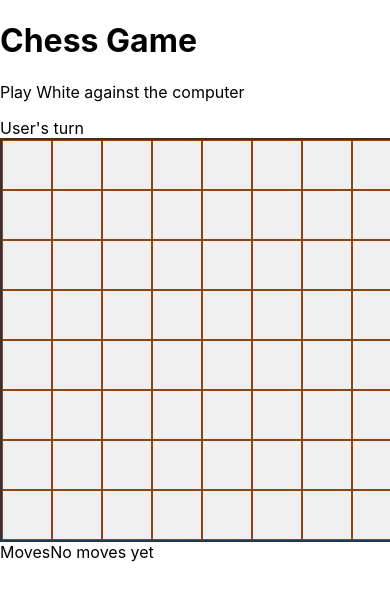
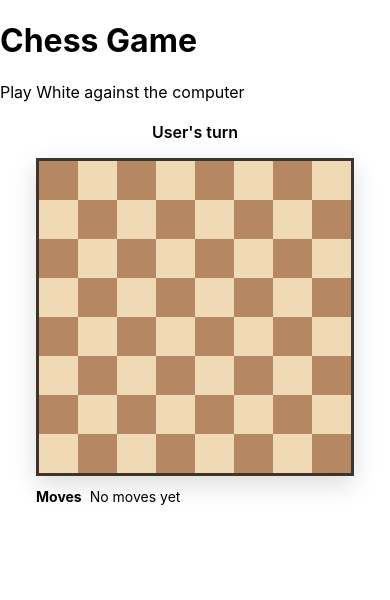
Before and after one commit to Pariram140/Chess-game, a React (Create React App) app: page / in a window 390 px wide. Shown: the top 600 px of the page. Built offline with nearby package versions, Linux system fonts and the light colour scheme.

Commit message:
style: make chessboard responsive and accessible

```diff
--- a/src/components/Board/Board.css
+++ b/src/components/Board/Board.css
@@ -1,10 +1,21 @@
-/* components/Board.css */
+.chess-game {
+  width: fit-content;
+  max-width: 100%;
+  margin: 1.25rem auto;
+}
+
+.game-status {
+  min-height: 1.5rem;
+  margin-bottom: 0.75rem;
+  font-weight: 600;
+  text-align: center;
+}
+
 .board {
-    display: flex;
-    flex-direction: column; /* Display rows vertically */
-    border: 2px solid #333;
-    width: fit-content; /* Adjust width */
-    margin: 0 auto; /* Center the board */
+  overflow: hidden;
+  width: fit-content;
+  border: 3px solid #3d342b;
+  box-shadow: 0 8px 24px rgba(0, 0, 0, 0.14);
 }
 
 .board-row {
@@ -12,26 +23,48 @@
 }
 
 .square {
-    width: 50px;
-    height: 50px;
   display: flex;
+  align-items: center;
   justify-content: center;
-    align-items: center;
-    border: 1px solid #8B4513; /* Use a brown color for the border */
-    box-sizing: border-box; /* Include border in width/height calculation */
-    cursor: pointer; /* Add cursor pointer */
-
+  width: clamp(36px, 10vw, 64px);
+  aspect-ratio: 1;
+  padding: 0;
+  border: 0;
+  border-radius: 0;
+  cursor: pointer;
+  color: inherit;
 }
 
-  .square.white {
-    background-color: #f0d9b5;
+.square.light {
+  background: #f0d9b5;
 }
 
-  .square.Black {
-    background-color: #b58863;
+.square.dark {
+  background: #b58863;
 }
 
-  .square.black.selected,
-  .square.white.selected {
-    background-color: #ffc107; /* Change to any color you prefer */
+.square.selected {
+  background: #e5c84b;
+  box-shadow: inset 0 0 0 4px rgba(92, 72, 0, 0.45);
 }
+
+.square:focus-visible {
+  position: relative;
+  z-index: 1;
+  outline: 3px solid #1565c0;
+  outline-offset: -3px;
+}
+
+.move-history {
+  display: flex;
+  flex-wrap: wrap;
+  gap: 0.5rem;
+  margin-top: 0.75rem;
+  max-width: 100%;
+  font-size: 0.875rem;
+  overflow-wrap: anywhere;
+}
+
+.move-history-label {
+  font-weight: 700;
+}
```
Lines whose indentation alone changed are shown as unchanged.
